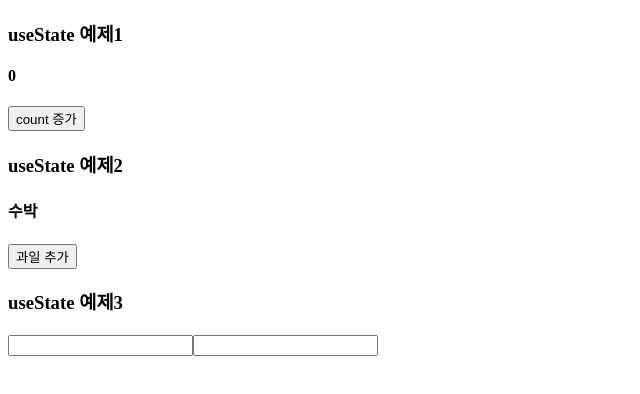
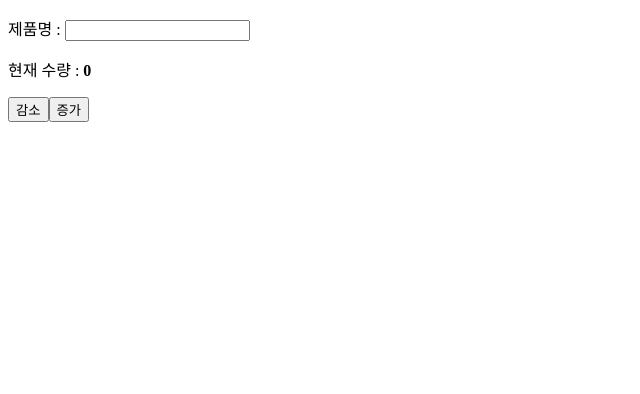
Before and after one commit to JeonghoonAHN0510/250526_Web_Spring2, a React (Vite) app in the folder src/main/reactapp/: page / in a window 1280 px wide. Shown: the top 394 px of the page, without its empty margins (0-640 px from the left). Built offline with nearby package versions, Linux system fonts and the light colour scheme.

Commit message:
study[React] : 실습3

```diff
--- /dev/null
+++ b/src/main/reactapp/src/example/Day02/Task3.jsx
@@ -0,0 +1,30 @@
+import { useState } from "react";
+
+export default function Task3( props ){
+    // [1-1] input을 관리하는 useState
+    const [ product, setProduct ] = useState('');
+    // [1-2] input 함수
+    const onInput = ( e ) => {
+        // e : onChange의 이벤트 결과 정보가 담긴 객체
+        // e.target : onChange가 발생한 마크업 정보
+        setProduct( e.target.value );
+    } // func end
+
+    // [2-1] 수량을 관리하는 useState
+    const [ amount, setAmount ] = useState( 0 );
+    // [2-2] 증가 함수
+    const amountPlus = ( ) => {
+        setAmount(amount + 1);
+    } // func end
+    // [2-3] 감소 함수
+    const amountMinus = ( ) => {
+        setAmount(amount - 1);
+    } // func end
+    return(
+        <>
+        <p>제품명 : <input value={ product } onChange={ onInput } /></p>
+        <p>현재 수량 : <strong>{ amount }</strong></p>
+        <p><button onClick={amountMinus}>감소</button><button onClick={amountPlus}>증가</button></p>
+        </>
+    ) // return end
+} // func end
--- a/src/main/reactapp/src/main.jsx
+++ b/src/main/reactapp/src/main.jsx
@@ -55,10 +55,12 @@ const create = createRoot( root );
 // import Component4 from './example/Day02/Component4.jsx';
 // import Component5 from './example/Day02/Component5.jsx';
 // import Component6 from './example/Day02/Component6.jsx';
-import Component7 from './example/Day02/Component7.jsx';
+// import Component7 from './example/Day02/Component7.jsx';
+import Task3 from './example/Day02/Task3';
 
 // 5. 렌더링하기 -> create.render()
 // create.render( <Component4/> );
 // create.render( <Component5/> );
 // create.render( <Component6/> );
-create.render( <Component7/> );
+// create.render( <Component7/> );
+create.render( <Task3/> );
```
